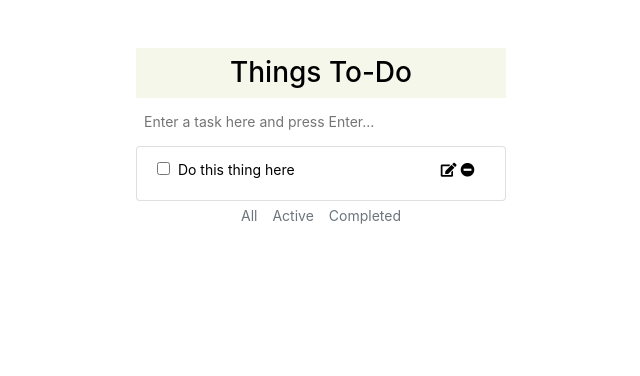
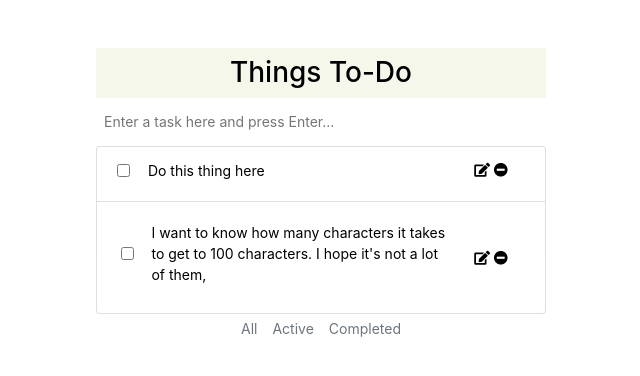
Before and after one commit to desmond-tuiyot/things-todo, a Flask app: page / in a window 1280 px wide. Shown: the top 376 px of the page, without its empty margins (319-959 px from the left). Run offline with Flask 2, Linux system fonts and the light colour scheme; some libraries are stand-ins or nearby versions.

Commit message:
Centered checkbox to corresponding label with both span/p element

```diff
--- a/app/static/css/main.css
+++ b/app/static/css/main.css
@@ -1,6 +1,6 @@
 body {
     font-size: 14px;
-    width: 400px;
+    width: 480px;
     alignment: center;
     /*color: rgb(246, 248, 255);*/
     color: black;
@@ -48,12 +48,18 @@ body {
 .todo-label {
     /*display: inline-flex;*/
     cursor: pointer;
+    display: inline-block;
     /*position: relative;*/
 
 }
 
 .todo-label > span {
     padding: 0.5rem 0.25rem;
+    vertical-align: middle;
+}
+.todo-label > p {
+    padding: 0.5rem 0.25rem;
+    vertical-align: middle;
 }
 
 .todo-done {
@@ -74,3 +80,15 @@ body {
     border: 0 solid transparent;
     background: transparent;
 }
+
+.todo-text {
+    display: inline-block;
+    max-width: 90%;
+    text-align: left;
+    margin-bottom: 0;
+}
+
+.todo-checkbox {
+    vertical-align: middle;
+    margin-right: 10px;
+}
--- a/app/templates/todo_layout.html
+++ b/app/templates/todo_layout.html
@@ -25,10 +25,25 @@
             <ul class="list-group todo-task-list">
                 <li class="list-group-item todo-task todo-active">
                     <div class="row justify-content-between no-gutters">
-                        <div class="col-md-auto">
+                        <div class="col-sm-auto">
                             <label class="todo-label">
                                 <input type="checkbox" class="todo-checkbox">
                                 <span>Do this thing here</span>
+                            </label>
+                        </div>
+                        <div class="col-sm-2">
+                            <button class="todo-edit-btn"><i class="fas fa-edit"></i></button>
+                            <button class="todo-quit"><i class="fa fa-minus-circle"></i></button>
+                        </div>
+                    </div>
+                </li>
+                <li class="list-group-item todo-task todo-active">
+                    <div class="row justify-content-between align-items-center no-gutters">
+                        <div class="col-sm-10">
+                            <label class="todo-label">
+                                <input type="checkbox" class="todo-checkbox">
+                                <p class="todo-text">I want to know how many characters it takes to get to 100 characters. I hope it's not a lot of them,</p>
+{#                                <p class="todo-text">This is</p>#}
                             </label>
                         </div>
                         <div class="col-sm-2">
```
